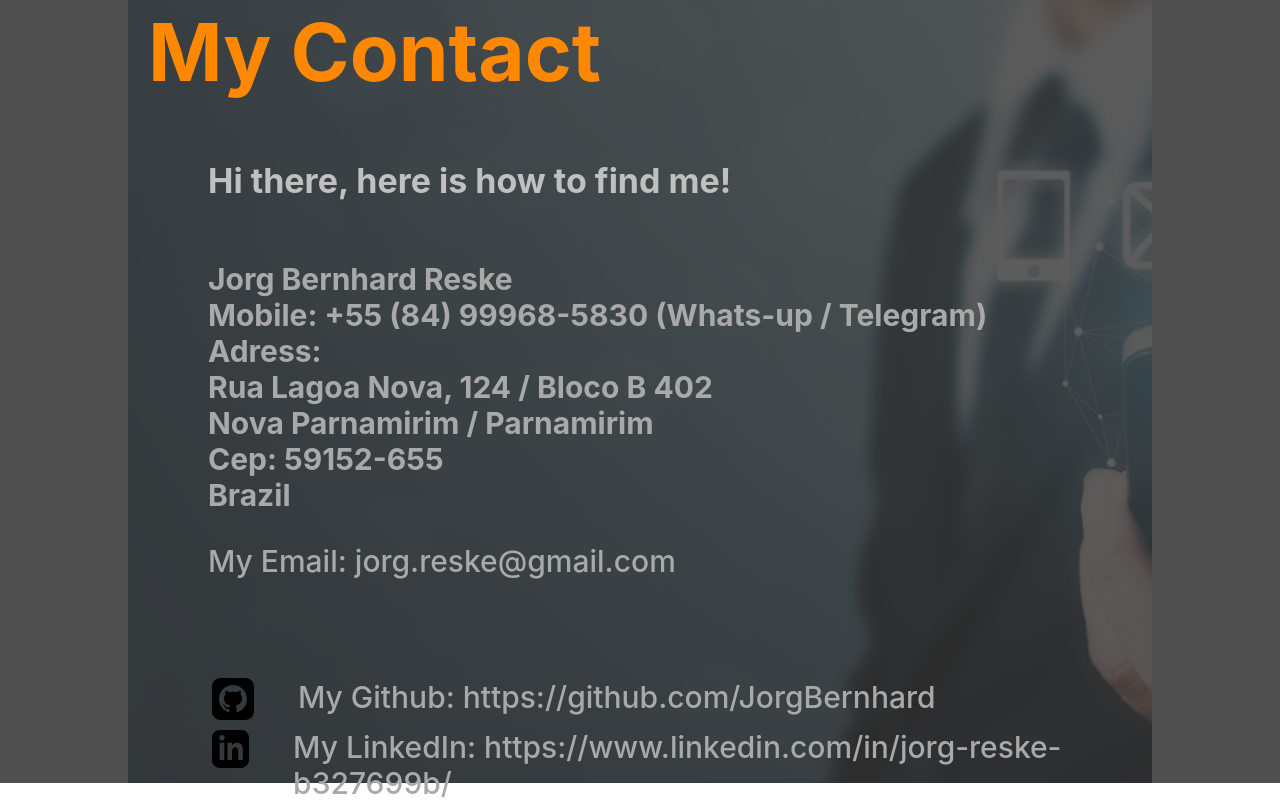
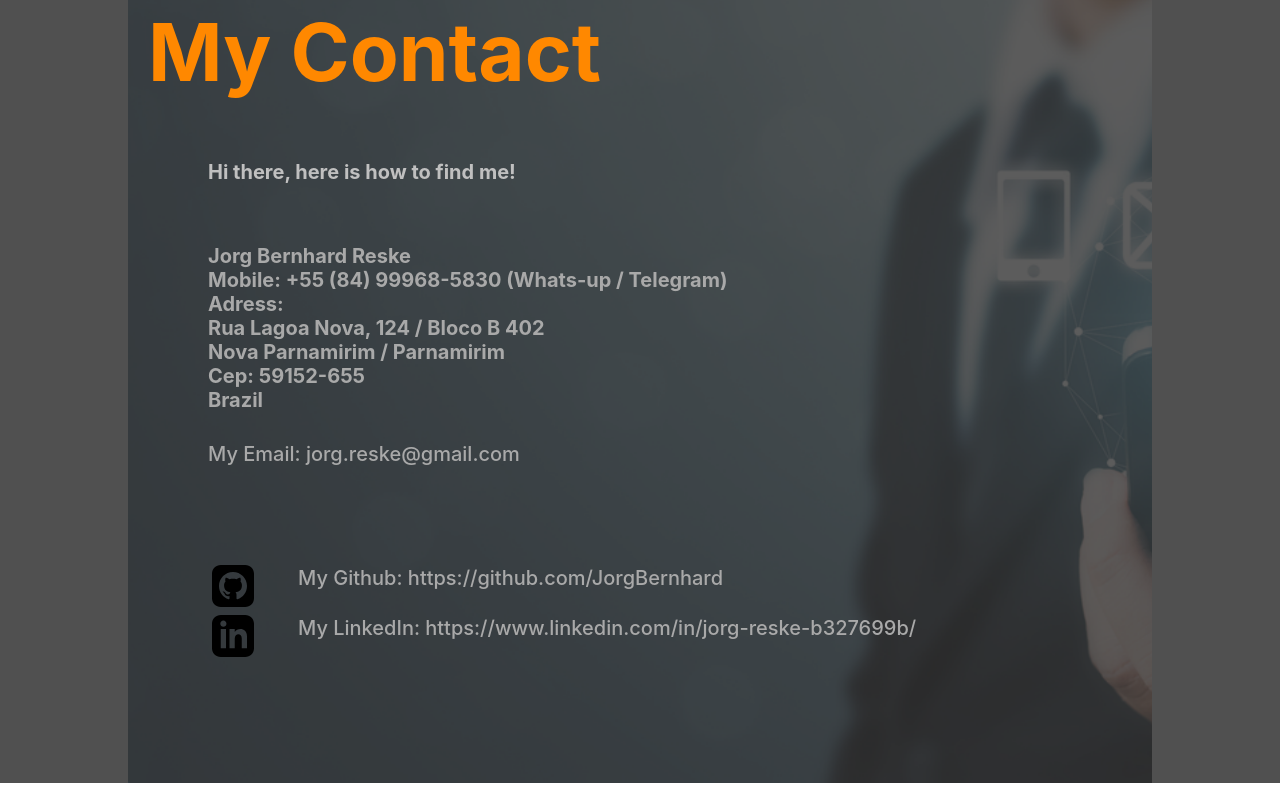
Before and after one commit to JorgBernhard/Jorg.reske, a React app: page / in a window 1280 px wide. Shown: the part 2597-3398 px from the top of the page. Built offline with nearby package versions, Linux system fonts and the light colour scheme.

Commit message:
contact change

```diff
--- a/src/Contact/style.css
+++ b/src/Contact/style.css
@@ -49,21 +49,37 @@ h3 {
     font-size: 3.4rem;
     color: rgb(192, 192, 192);
 }
+@media only screen and (max-width: 1400px) {
+    h3 {
+        font-size: 2rem;
+    }
+  }
 h4 {
     margin-top: 6rem;
     margin-left: 8rem;
     font-size: 3rem;
     color: darkgrey;
 }
+@media only screen and (max-width: 1400px) {
+    h4 {
+        font-size: 2rem;
+    }
+  }
 .emailOrg {
     margin-top: 3rem;
 }
+
 .send-email {
     margin-left: 8rem;
     font-size: 3rem;
     color: darkgrey;
 
 }
+@media only screen and (max-width: 1400px) {
+    .send-email {
+        font-size: 2rem;
+    }
+  }
 .logos {
     display: flex;
     flex-direction: column;
@@ -91,6 +107,11 @@ img {
     font-size: 3rem;
     color: darkgrey;
 }
+@media only screen and (max-width: 1400px) {
+    .github {
+        font-size: 2rem;
+    }
+  }
 .logo2 {
     display: flex;
     flex-direction: row;
@@ -108,3 +129,8 @@ img {
     font-size: 3rem;
     color: darkgrey;
 }
+@media only screen and (max-width: 1400px) {
+    .linked {
+        font-size: 2rem;
+    }
+  }
```
